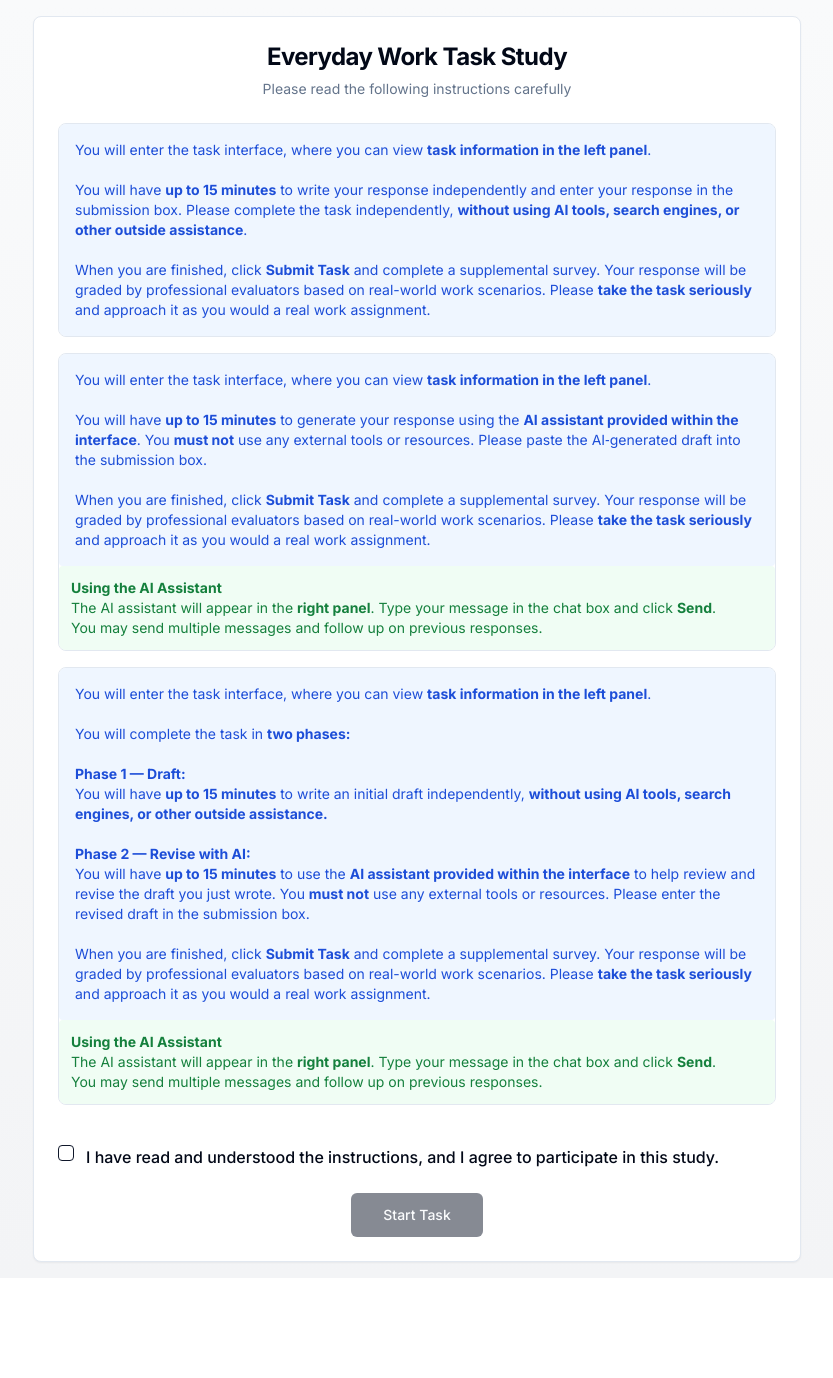
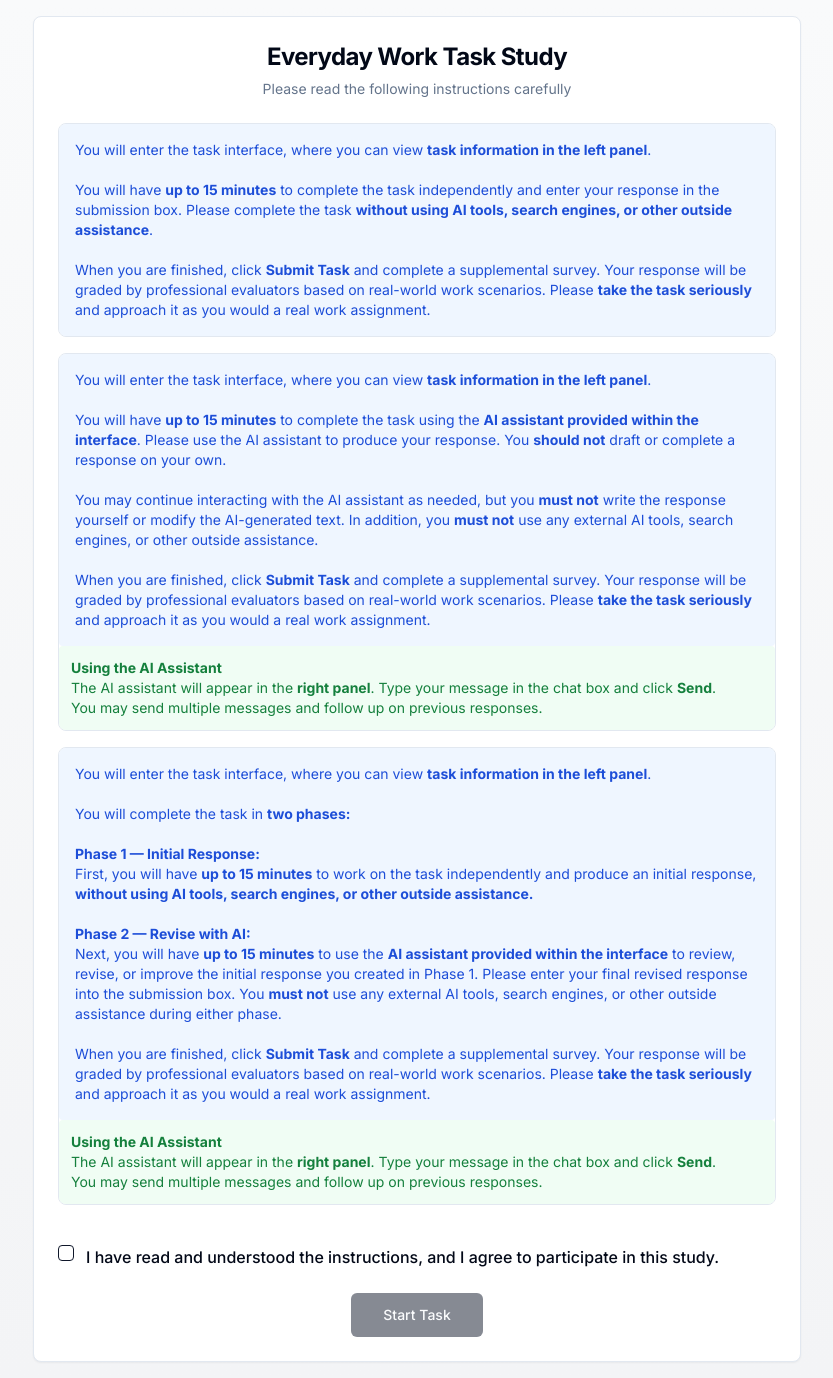
Before and after one commit to w4149/AI-Collaboration-Meaningful-Work, a Next.js app: page /entry in a window 1280 px wide. Shown: the whole page, without its empty margins (223-1056 px from the left). Before the commit the page ends 1278 px from the top, so only its background shows below. Built offline with nearby package versions, Linux system fonts and the light colour scheme.

Commit message:
更新instruction和comprehension check 表述；

```diff
--- a/src/app/entry/page.tsx
+++ b/src/app/entry/page.tsx
@@ -68,7 +68,7 @@ const COMPREHENSION_CHECK: Record<string, CompConfig> = {
           {
             id: 'g2_q1',
             text: 'In the following task____',
-            optionA: 'I need to complete the task independently without using AI.',
+            optionA: 'I may complete the task independently without using AI.',
             optionB: 'I need to use AI as part of completing the task.',
             correct: 'B',
           },
@@ -422,7 +422,7 @@ export default function EntryPage() {
                   <p className="text-blue-700 text-sm">
                     You will enter the task interface, where you can view <strong>task information in the left panel</strong>.
                     <br /> <br />
-                    You will have <strong>up to {g1Max} minutes</strong> to write your response independently and enter your response in the submission box. Please complete the task independently, <strong>without using AI tools, search engines, or other outside assistance</strong>.
+                    You will have <strong>up to {g1Max} minutes</strong> to complete the task independently and enter your response in the submission box. Please complete the task <strong>without using AI tools, search engines, or other outside assistance</strong>.
                     <br /> <br />
                     When you are finished, click <strong>Submit Task</strong> and complete a supplemental survey.
                     Your response will be graded by professional evaluators based on real-world work scenarios.
@@ -439,7 +439,9 @@ export default function EntryPage() {
                   <p className="text-blue-700 text-sm">
                     You will enter the task interface, where you can view <strong>task information in the left panel</strong>.
                     <br /> <br />
-                    You will have <strong>up to {g2Max} minutes</strong> to generate your response using the <strong>AI assistant provided within the interface</strong>. You <strong>must not</strong> use any external tools or resources. Please paste the AI‑generated draft into the submission box.
+                    You will have <strong>up to {g2Max} minutes</strong> to complete the task using the <strong>AI assistant provided within the interface</strong>. Please use the AI assistant to produce your response. You <strong>should not</strong> draft or complete a response on your own.
+                    <br /> <br />
+                    You may continue interacting with the AI assistant as needed, but you <strong>must not</strong> write the response yourself or modify the AI-generated text. In addition, you <strong>must not</strong> use any external AI tools, search engines, or other outside assistance.
                     <br /> <br />
                     When you are finished, click <strong>Submit Task</strong> and complete a supplemental survey.
                     Your response will be graded by professional evaluators based on real-world work scenarios.
@@ -465,11 +467,12 @@ export default function EntryPage() {
                     <br /> <br />
                     You will complete the task in <strong>two phases:</strong>
                     <br /> <br />
-                    <strong>Phase 1 — Draft:</strong> <br />
-                    You will have <strong>up to {g3Max} minutes</strong> to write an initial draft independently, <strong>without using AI tools, search engines, or other outside assistance.</strong>
+                    <strong>Phase 1 — Initial Response:</strong> <br />
+                    First, you will have <strong>up to {g3Max} minutes</strong> to work on the task independently and produce an initial response, <strong>without using AI tools, search engines, or other outside assistance.</strong>
                     <br /> <br />
                     <strong>Phase 2 — Revise with AI:</strong> <br />
-                    You will have <strong>up to {g3Phase2Max} minutes</strong> to use the <strong>AI assistant provided within the interface</strong> to help review and revise the draft you just wrote. You <strong>must not</strong> use any external tools or resources. Please enter the revised draft in the submission box.
+                    Next, you will have <strong>up to {g3Phase2Max} minutes</strong> to use the <strong>AI assistant provided within the interface</strong> to review, revise, or improve the initial response you created in Phase 1.
+                    Please enter your final revised response into the submission box. You <strong>must not</strong> use any external AI tools, search engines, or other outside assistance during either phase.
                     <br /> <br />
                     When you are finished, click <strong>Submit Task</strong> and complete a supplemental survey.
                     Your response will be graded by professional evaluators based on real-world work scenarios.
--- a/src/app/supplemental-question/page.tsx
+++ b/src/app/supplemental-question/page.tsx
@@ -22,9 +22,9 @@ const AI_WORK_EXTENT_OPTIONS = [
 ]
 
 const AI_INTERACTION_OPTIONS = [
-  { value: 0, label: 'Never — I completed the task without using the AI assistant' },
-  { value: 1, label: 'Seldom — I consulted the AI assistant only a few times' },
-  { value: 2, label: 'Often — I consulted the AI assistant repeatedly during the task' }
+  { value: 0, label: 'Not at all — I completed the task without using the AI assistant' },
+  { value: 1, label: 'A little — I consulted the AI assistant only a few times' },
+  { value: 2, label: 'Quite a lot — I consulted the AI assistant repeatedly during the task' }
 ]
 
 const AI_NO_USE_REASONS = [
@@ -285,7 +285,7 @@ export default function SupplementalQuestionPage() {
               {/* Q2: AI interaction frequency */}
               <div className="space-y-3">
                 <Label className="text-base font-medium">
-                  How frequently did you interact with the AI assistant provided in the interface while completing the writing task? <span className="text-red-500">*</span>
+                  How much did you interact with the AI assistant while completing the task? <span className="text-red-500">*</span>
                 </Label>
                 <RadioGroup
                   value={aiInteractionFreq !== undefined ? String(aiInteractionFreq) : ''}
```
